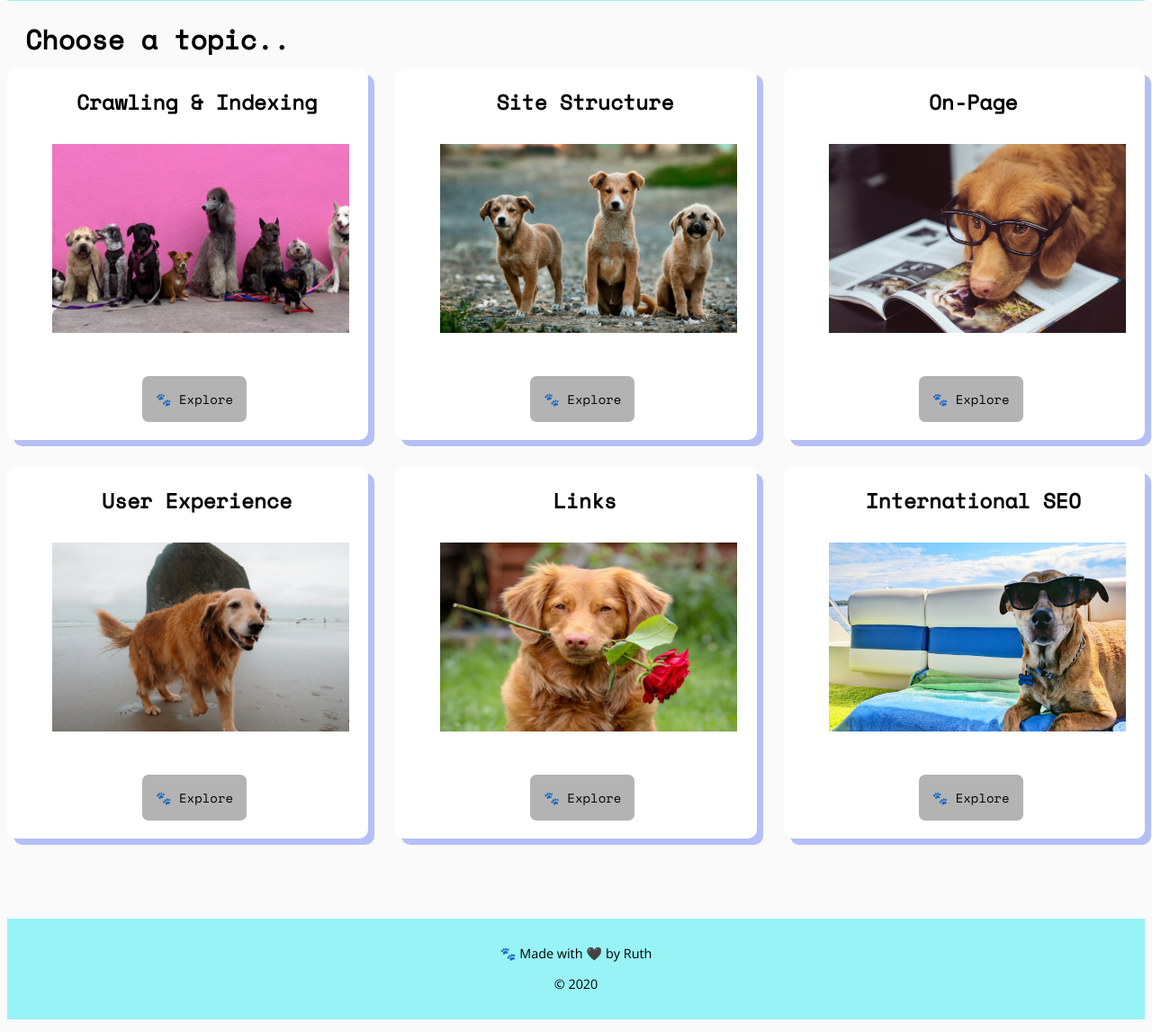
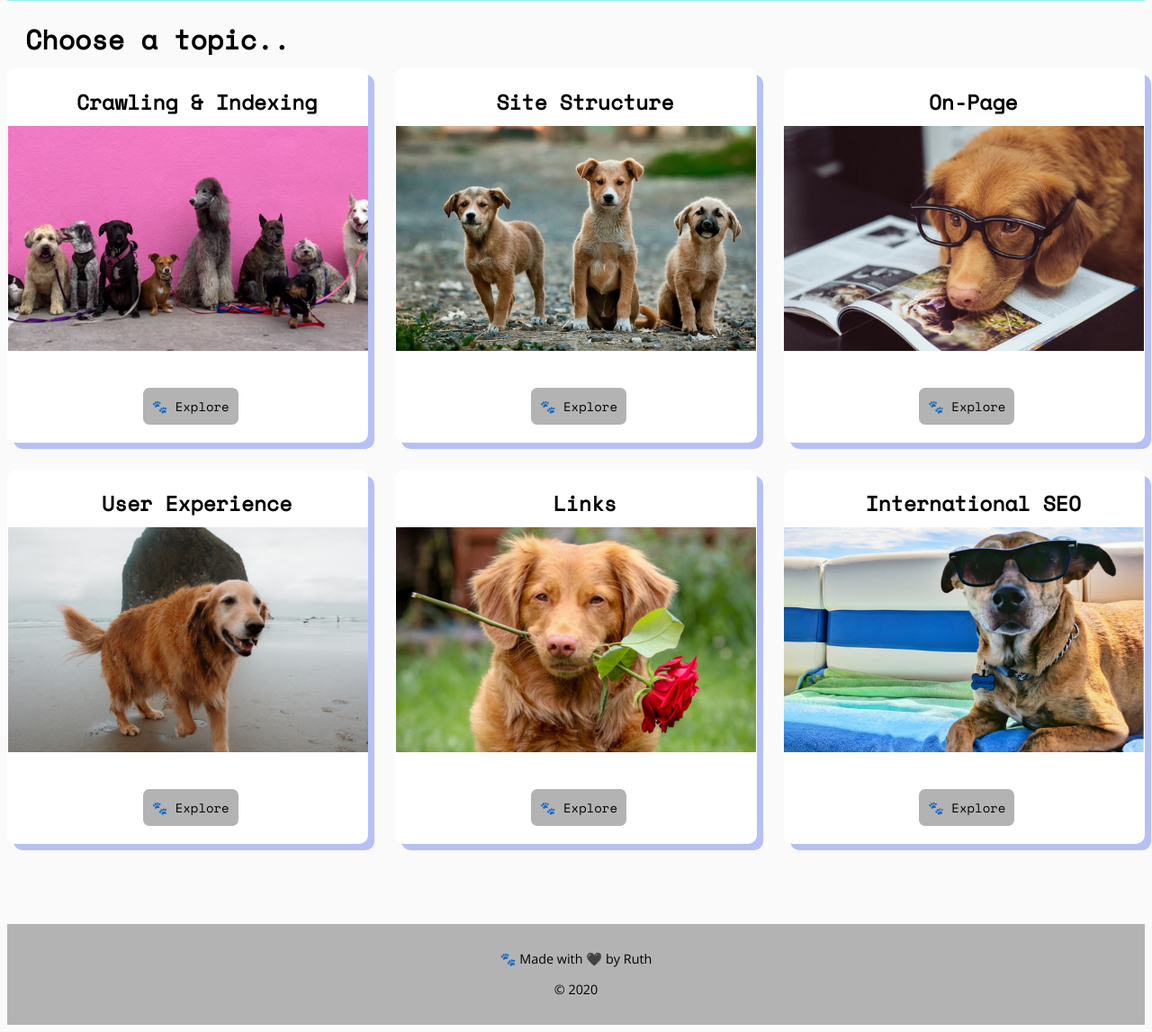
Before and after one commit to rvth/seo-dogs, a Flask app: page / in a window 1280 px wide. Shown: the part 305-1452 px from the top of the page at 90% size. Run offline with Flask 2, Linux system fonts and the light colour scheme.

Commit message:
design work

```diff
--- a/static/css/style.css
+++ b/static/css/style.css
@@ -44,15 +44,15 @@ body {
 /* images */
 
 img {
-    padding: 20px 20px 20px 50px /* top right bottom left */
-}
-
-.imagesize {
-    width 350px;
+  display: block;
+  margin-left: auto;
+  margin-right: auto;
+  height: 50%;
+  width: 50%;
 }
 
 .responsive {
-  width: 100%;
+  width: auto;
   max-width: 1000px;
   height: auto;
 }
@@ -109,6 +109,13 @@ ul {
     font-size: 1.3rem;
    }
 
+.center {
+  display: block;
+  margin-left: auto;
+  margin-right: auto;
+  width: 50%;
+}
+
   /* Topics Section */
   .cards {
     display: grid;
@@ -133,13 +140,16 @@ ul {
     background-color: #b3b3b3;
     color: black;
     font-family: 'Space Mono', monospace;
-    padding: 15px 15px;
+    padding: 10px 10px;
     text-align: center;
     display: inline-block;
     font-size: 14px;
     border-radius: 7px;
-    margin-left: 150px;
+    margin: -5px -50px;
     margin-bottom: 20px;
+    position:relative;
+    top:20%;
+    left:50%;
   }
 
   .button:hover {
@@ -173,8 +183,8 @@ ul {
     text-align: center;
     padding: 1em 0;
     font-size: .9rem;
-    background-color: #97f3f6;
-    border: 1px solid #97f3f6;
+    background-color: #b3b3b3;
+    border: 1px solid #b3b3b3;
   }
 
   .cards_2 {
@@ -200,13 +210,16 @@ ul {
     background-color: #b3b3b3;
     color: black;
     font-family: 'Space Mono', monospace;
-    padding: 15px 15px;
+    padding: 10px 10px;
     text-align: center;
     display: inline-block;
     font-size: 14px;
     border-radius: 7px;
-    margin-left: 175px;
+    margin: -5px -50px;
     margin-bottom: 20px;
+    position:relative;
+    top:20%;
+    left:50%;
   }
 
   header{
--- a/templates/index.html
+++ b/templates/index.html
@@ -21,7 +21,7 @@
         <h2>Crawling & Indexing</h2>
       </header>
 
-        <img alt="crawling and indexing" height="250px" src="{{url_for('static', filename='index.webp')}}" width="400px" class="center">
+        <img alt="crawling and indexing" src="{{url_for('static', filename='index.webp')}}" width="600" height="300" class="responsive">
         <br>
         <br>
         <div class="button">
@@ -34,7 +34,7 @@
           <h2>Site Structure</h2>
         </header>
 
-        <img src="{{url_for('static', filename='structure.webp')}}" width="400px" height="250px" alt="site structure" class="center">
+        <img src="{{url_for('static', filename='structure.webp')}}" width="350px" height="250px" alt="site structure" class="responsive">
         <br>
         <br>
         <div class="button">
@@ -47,7 +47,7 @@
           <h2>On-Page</h2>
         </header>
 
-        <img src="{{url_for('static', filename='site.webp')}}" width="400px" height="250px" alt="on page" class="center">
+        <img src="{{url_for('static', filename='site.webp')}}" width="400px" height="250px" alt="on page" class="responsive">
         <br>
         <br>
         <div class="button">
@@ -60,7 +60,7 @@
           <h2>User Experience</h2>
         </header>
 
-        <img src="{{url_for('static', filename='user_experience.webp')}}" width="400px" height="250px" alt="user experience">
+        <img src="{{url_for('static', filename='user_experience.webp')}}" width="400px" height="250px" alt="user experience" class="responsive">
         <br>
         <br>
         <div class="button">
@@ -73,7 +73,7 @@
           <h2>Links</h2>
         </header>
 
-        <img src="{{url_for('static', filename='love.webp')}}" width="400px" height="250px" alt="links">
+        <img src="{{url_for('static', filename='love.webp')}}" width="400px" height="250px" alt="links" class="responsive">
         <br>
         <br>
         <div class="button">
@@ -86,7 +86,7 @@
           <h2>International SEO</h2>
         </header>
 
-        <img src="{{url_for('static', filename='international.webp')}}" width="400px" height="250px" alt="international seo">
+        <img src="{{url_for('static', filename='international.webp')}}" width="400px" height="250px" alt="international seo" class="responsive">
         <br>
         <br>
         <div class="button">
--- a/templates/international-seo.html
+++ b/templates/international-seo.html
@@ -14,7 +14,8 @@
 
 <h1>International SEO</h1>
 
-
+<h2>Coming soon!</h2>
+<div style="width:70%;height:0;padding-bottom:30%;position:relative;"><iframe src="https://giphy.com/embed/hVaDkrhPMzAH9GQGmo" width="100%" height="100%" style="position:absolute" frameBorder="0" class="giphy-embed" allowFullScreen></iframe></div><p><a href="https://giphy.com/gifs/OutsideTV-hVaDkrhPMzAH9GQGmo"></a></p>
 
 
 <footer class="page_footer">
--- a/templates/links.html
+++ b/templates/links.html
@@ -13,9 +13,8 @@
     {% block content %}
 
 <h1>Links</h1>
-
-
-
+    <h2>Coming soon!</h2>
+<div style="width:90%;height:0;padding-bottom:30%;position:relative;"><iframe src="https://giphy.com/embed/2WGDUTmsB4DzFuvZ2t" width="100%" height="100%" style="position:absolute" frameBorder="0" class="giphy-embed" allowFullScreen></iframe></div><p><a href="https://giphy.com/gifs/keepupwithjaz-dog-staring-kuwj-2WGDUTmsB4DzFuvZ2t"></a></p>
 
 <footer class="page_footer">
 <p>&#128062; Made with &#128420; by Ruth</p>
--- a/templates/on-page.html
+++ b/templates/on-page.html
@@ -15,8 +15,7 @@
 <h1>On Page SEO</h1>
 
     <h2>Coming soon!</h2>
-
-    <iframe src="https://giphy.com/embed/htRgi1o44lbhBW3xG0" width="480" height="476" frameBorder="0" class="giphy-embed" allowFullScreen></iframe><p><a href="https://giphy.com/gifs/thedodo-htRgi1o44lbhBW3xG0">via GIPHY</a></p>
+        <div style="width:70%;height:0;padding-bottom:50%;position:relative;"><iframe src="https://giphy.com/embed/htRgi1o44lbhBW3xG0" width="100%" height="100%" style="position:absolute" frameBorder="0" class="giphy-embed" allowFullScreen></iframe></div><p><a href="https://giphy.com/gifs/thedodo-htRgi1o44lbhBW3xG0"></a></p>
 
 
 
--- a/templates/site-structure.html
+++ b/templates/site-structure.html
@@ -14,6 +14,9 @@
 
 <h1>Site Structure</h1>
 
+    <h2>Coming soon!</h2>
+<div style="width:90%;height:0;padding-bottom:30%;position:relative;"><iframe src="https://giphy.com/embed/X9tNamOBXSyVpFXOWI" width="100%" height="100%" style="position:absolute" frameBorder="0" class="giphy-embed" allowFullScreen></iframe></div><p><a href="https://giphy.com/gifs/katespadeny-kate-spade-new-york-ny-X9tNamOBXSyVpFXOWI">via GIPHY</a></p>
+
 
 
 
--- a/templates/user-experience.html
+++ b/templates/user-experience.html
@@ -14,6 +14,8 @@
 
 <h1>User Experience</h1>
 
+<h2>Coming soon!</h2>
+<div style="width:90%;height:0;padding-bottom:30%;position:relative;"><iframe src="https://giphy.com/embed/8IY6qQ0LW6jcY" width="100%" height="100%" style="position:absolute" frameBorder="0" class="giphy-embed" allowFullScreen></iframe></div><p><a href="https://giphy.com/gifs/cheezburger-dog-dogs-8IY6qQ0LW6jcY"></a></p>
 
 
 
```
Also changed, not shown: templates/indexing.html (+10 -8 lines), static/group.jpg (deleted), static/international.webp, static/love.webp, static/site.webp, static/user_experience.webp, 3 other files.
